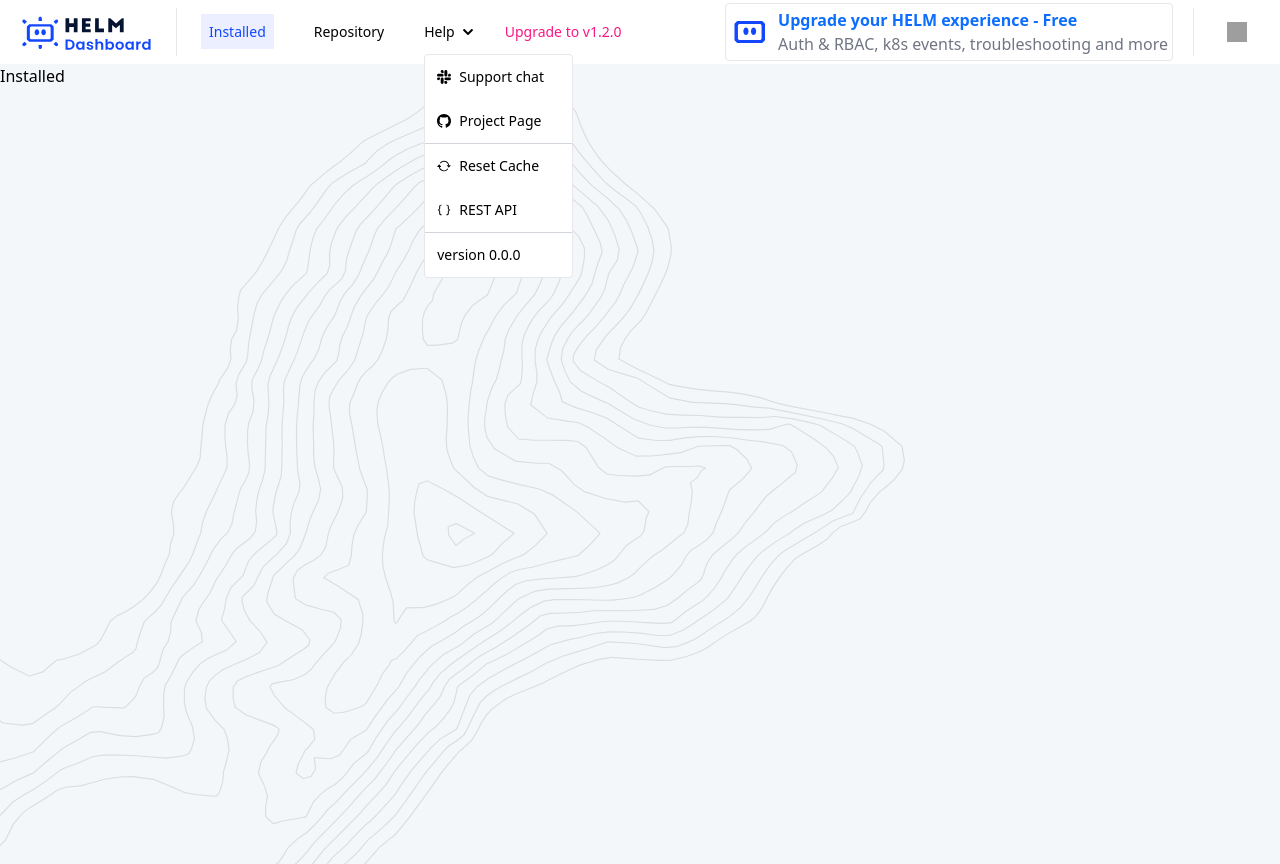
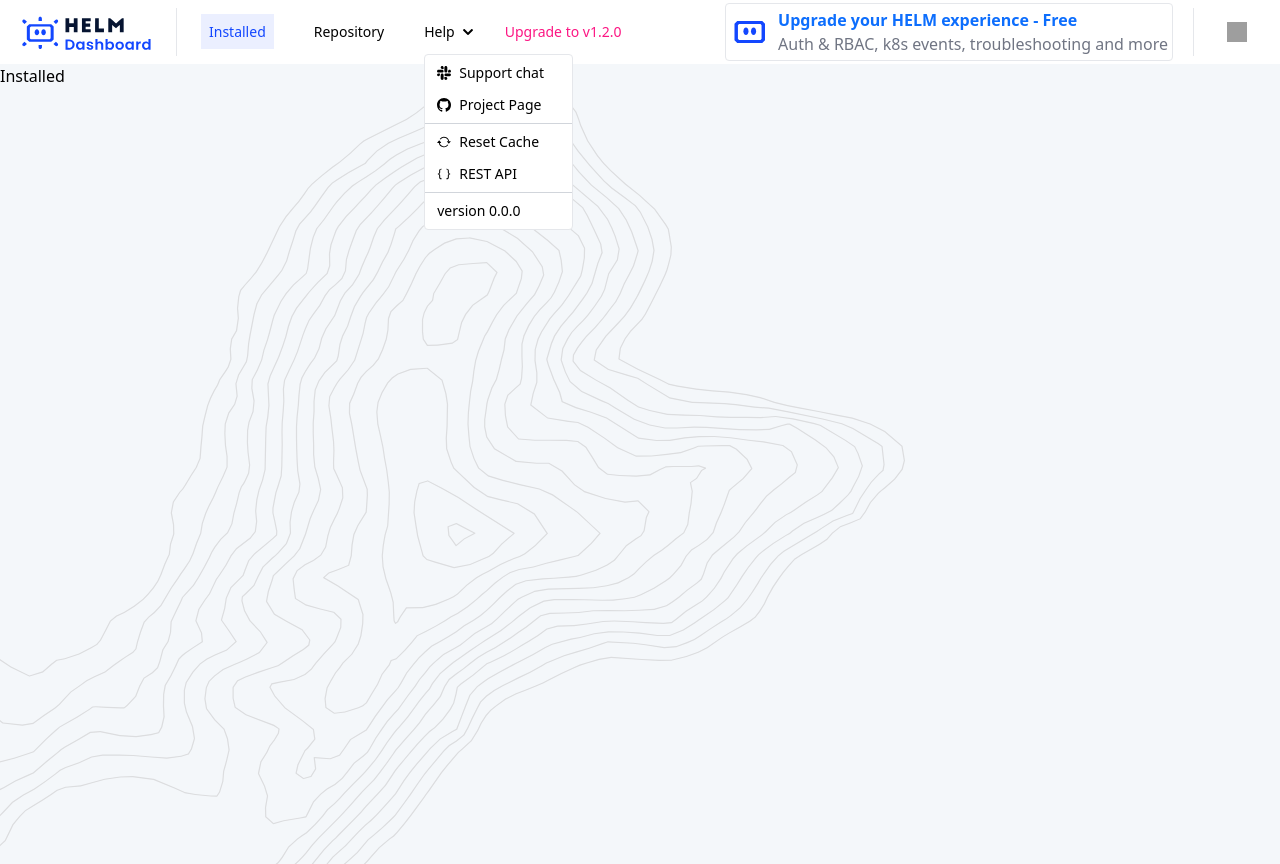
Before and after one commit to komodorio/helm-dashboard, a React (Vite) app in the folder dashboard/: page / in a window 1280 px wide. Both pictures are taken after a click on the button "Help". Built offline with nearby package versions, Linux system fonts and the light colour scheme; grey boxes are pictures that could not be loaded.

Commit message:
Fix styles

```diff
--- a/dashboard/src/components/common/DropDown.tsx
+++ b/dashboard/src/components/common/DropDown.tsx
@@ -48,7 +48,7 @@ function DropDown({ items }: DropDownProps) {
       </div>
       {popupState.isOpen && (
         <div
-          className={`bg-white mt-3 absolute rounded border top-[${popupState.Y}] left-[${popupState.X}] border-gray-200`}
+          className={`flex flex-col py-1 gap-1 bg-white mt-3 absolute rounded border top-[${popupState.Y}] left-[${popupState.X}] border-gray-200`}
         >
           {items.map((item) => (
             <>
@@ -58,9 +58,9 @@ function DropDown({ items }: DropDownProps) {
                 <div
                   onClick={() => {
                     item.onClick?.();
-                    //setPopupState((prev) => ({ ...prev, isOpen: false }));
+                    setPopupState((prev) => ({ ...prev, isOpen: false }));
                   }}
-                  className="cursor-pointer font-normal flex items-center gap-2 py-3 pl-3 pr-7 hover:bg-[#E9ECEF]"
+                  className="cursor-pointer font-normal flex items-center gap-2 py-1 pl-3 pr-7 hover:bg-[#E9ECEF]"
                 >
                   {item.icon && <span> {item.icon ?? null}</span>}
                   <span>{item.text}</span>
```
